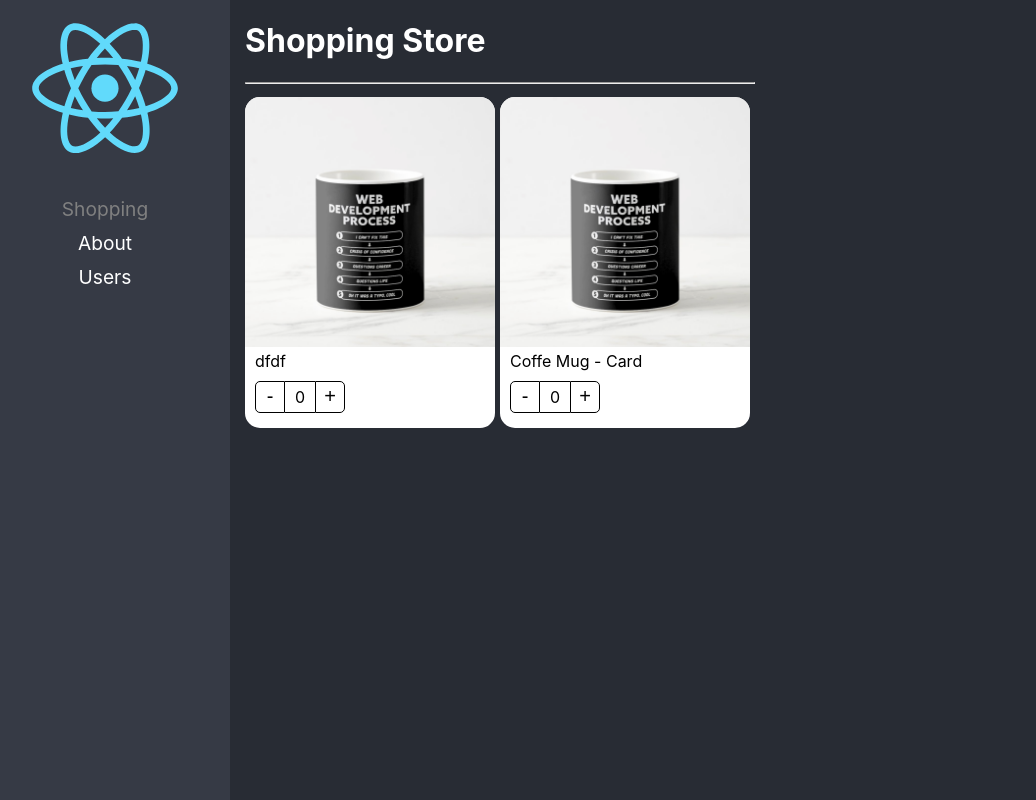
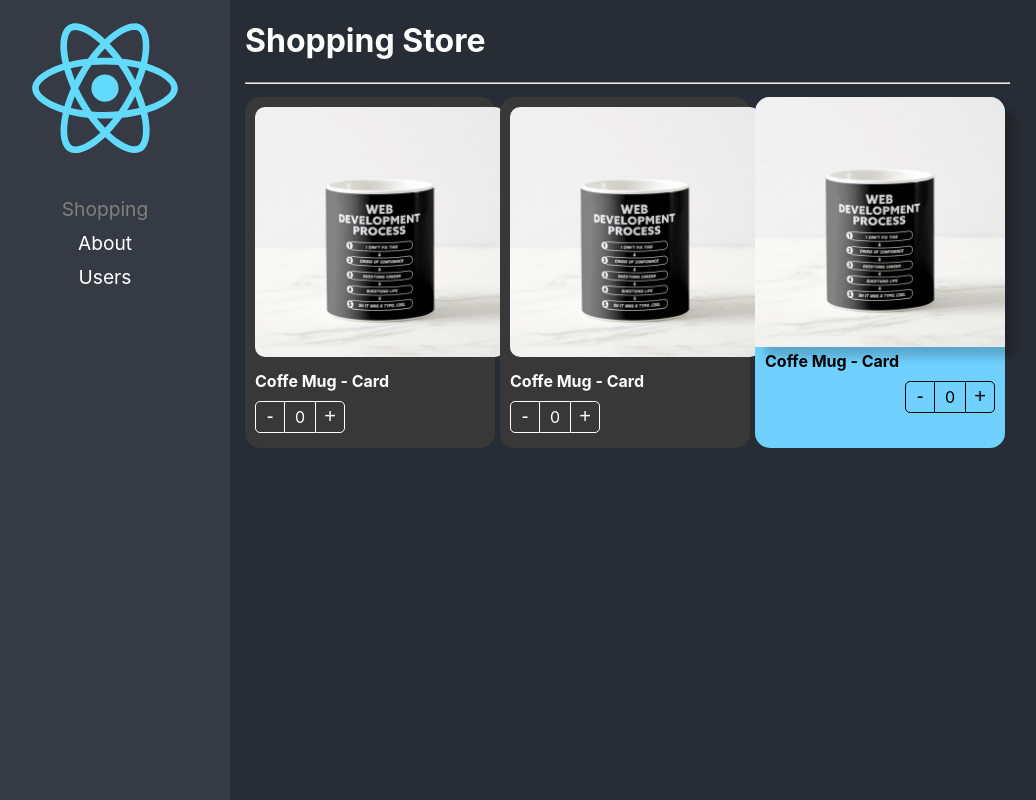
Before and after one commit to dlara95/react-adv, a React (Create React App) app: page /home in a window 1280 px wide. Shown: the whole page, without its empty margins (20-1056 px from the left). Built offline with nearby package versions, Linux system fonts and the light colour scheme.

Commit message:
component extend styles - listo

```diff
--- a/src/02-component-patterns/components/ProductButtons.tsx
+++ b/src/02-component-patterns/components/ProductButtons.tsx
@@ -2,12 +2,18 @@
 import { ProductContext } from "./ProductCard";
 import styles from '../styles/styles.module.css';
 
-export const ProductButtons = () => {
+export interface Props {
+    className?: string;
+    activeBtnClass?: string;
+    style?: React.CSSProperties;
+}
+
+export const ProductButtons = ({ className, style }: Props) => {
 
     const { increaseBy, counter } = useContext(ProductContext);
 
     return (
-        <div className={styles.buttonsContainer}>
+        <div className={`${styles.buttonsContainer} ${className}`} style={style}>
             <button className={styles.buttonMinus} onClick={() => increaseBy(-1)}>-</button>
             <div className={styles.countLabel}>{counter}</div>
             <button className={styles.buttonAdd} onClick={() => increaseBy(1)}>+</button>
--- a/src/02-component-patterns/components/ProductCard.tsx
+++ b/src/02-component-patterns/components/ProductCard.tsx
@@ -1,13 +1,21 @@
-import React, { createContext } from 'react';
+import React, { createContext, ReactElement } from 'react';
 import styles from '../styles/styles.module.css';
 import { useProduct } from '../hooks/useProduct';
-import { ProductCardProps, ProductContextProps } from '../interfaces/interfaces';
+import { Product, ProductContextProps } from '../interfaces/interfaces';
 
 
 export const ProductContext = createContext({} as ProductContextProps);
 const { Provider } = ProductContext;
 
-export const ProductCard = ({ children, product }: ProductCardProps) => {
+
+export interface Props {
+    product: Product;
+    children?: ReactElement | ReactElement[];
+    className?: string;
+    style?: React.CSSProperties;
+}
+
+export const ProductCard = ({ children, product, className, style }: Props) => {
 
     const { counter, increaseBy } = useProduct();
 
@@ -17,7 +25,7 @@
             increaseBy,
             product
         }}>
-            <div className={styles.productCard}>
+            <div className={`${styles.productCard} ${className}`} style={style} >
                 {children}
             </div>
         </Provider>
--- a/src/02-component-patterns/components/ProductImage.tsx
+++ b/src/02-component-patterns/components/ProductImage.tsx
@@ -3,7 +3,13 @@
 import NoImage from '../assets/no-image.jpg';
 import styles from '../styles/styles.module.css';
 
-export const ProductImage = ({ img = '' }) => {
+export interface Props {
+    img?: string,
+    className?: string,
+    style?: React.CSSProperties;
+}
+
+export const ProductImage = ({ img , className, style }: Props) => {
     const { product } = useContext(ProductContext);
     let imgToShow: string;
 
@@ -16,6 +22,6 @@
     }
 
     return (
-        <img src={imgToShow} alt="Product Thumbnail" className={styles.productImg} />
+        <img src={imgToShow} alt="Product Thumbnail" className={`${styles.productImg} ${className}`} style={style} />
     )
 }
--- a/src/02-component-patterns/components/ProductTitle.tsx
+++ b/src/02-component-patterns/components/ProductTitle.tsx
@@ -2,11 +2,17 @@
 import { ProductContext } from "./ProductCard";
 import styles from '../styles/styles.module.css';
 
-export const ProductTitle = ({ title }: { title?: string }) => {
+export interface Props {
+    title?: string,
+    className?: string,
+    style?: React.CSSProperties
+}
+
+export const ProductTitle = ({ title, className, style }: Props) => {
     const { product } = useContext(ProductContext);
 
     return (
-        <span className={styles.productDescription}>
+        <span className={`${styles.productDescription} ${className}`} style={style}>
             {title ? title : product.title}
         </span>
     )
--- a/src/02-component-patterns/pages/ShoppingPage.tsx
+++ b/src/02-component-patterns/pages/ShoppingPage.tsx
@@ -1,5 +1,6 @@
 import React from 'react';
 import { ProductButtons, ProductCard, ProductImage, ProductTitle } from '../components';
+import '../styles/custom-styles.css';
 
 const product = {
     id: '1',
@@ -17,16 +18,30 @@
                 flexDirection: 'row',
                 flexWrap: 'wrap',
             }}>
-                <ProductCard product={product}>
-                    <ProductCard.Image />
-                    <ProductCard.Title title='dfdf' />
-                    <ProductCard.Buttons />
+                <ProductCard product={product}
+                    className="bg-dark text-white">
+                    <ProductCard.Image className="custom-image" />
+                    <ProductCard.Title className="text-bold" />
+                    <ProductCard.Buttons className='custom-buttons' />
                 </ProductCard>
 
-                <ProductCard product={product}>
-                    <ProductImage />
-                    <ProductTitle />
-                    <ProductButtons />
+                <ProductCard product={product}
+                    className="bg-dark text-white">
+                    <ProductImage className="custom-image" />
+                    <ProductTitle className="text-bold" />
+                    <ProductButtons className='custom-buttons' />
+                </ProductCard>
+
+                <ProductCard product={product}
+                    style={{
+                        backgroundColor: '#70D1FF',
+                    }}>
+                    <ProductImage style={{ boxShadow: '10px 10px 10px rgba(0, 0, 0, 0.2)' }} />
+                    <ProductTitle style={{ fontWeight: 'bold' }}  />
+                    <ProductButtons style={{
+                        display: 'flex',
+                        justifyContent: 'end',
+                    }}  />
                 </ProductCard>
             </div>
 
--- /dev/null
+++ b/src/02-component-patterns/styles/custom-styles.css
@@ -0,0 +1,21 @@
+.bg-dark {
+    background-color: rgb(56, 56, 56)
+}
+
+.text-white {
+    color: white;
+}
+
+.custom-image {
+    padding: 10px;
+    border-radius: 20px;
+}
+
+.text-bold {
+    font-weight: bold;
+}
+
+.custom-buttons button, .custom-buttons div{
+    color: white;
+    border-color: white;
+}
```
Also changed, not shown: src/02-component-patterns/interfaces/interfaces.ts (+7 -9 lines).
